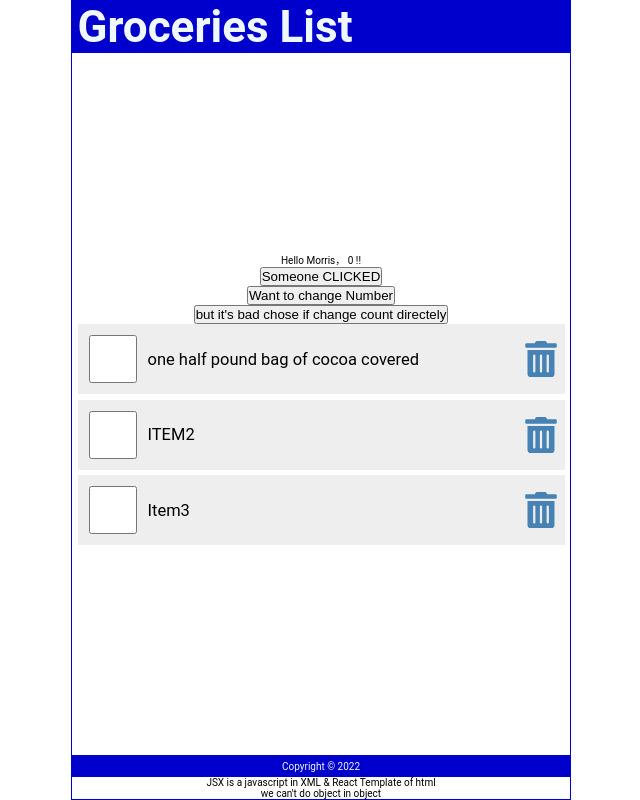
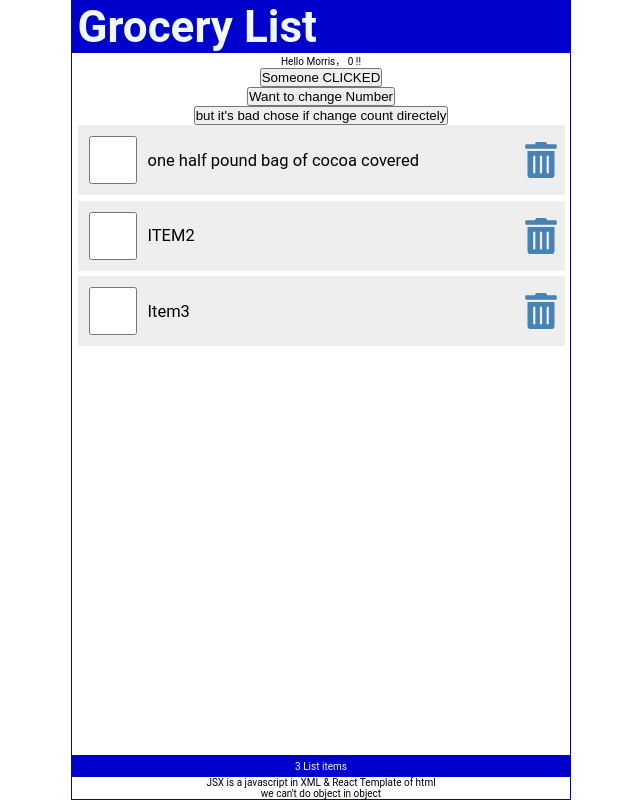
Before and after one commit to MorrisLCY/Grocery-List-Check-List-, a React (Create React App) app: page / in a window 1280 px wide. Shown: the whole page, without its empty margins (319-959 px from the left). Built offline with nearby package versions, Linux system fonts and the light colour scheme.

Commit message:
Ch8 props, props drilling

```diff
--- a/src/App.js
+++ b/src/App.js
@@ -1,13 +1,53 @@
 import Header from './Header';
 import Content from './Content';
 import Footer from './Footer';
+import { useState } from 'react';
 
 function App() {
+  const [items, setItems] = useState([
+        {
+            id: 1,
+            checked: false,
+            item: "one half pound bag of cocoa covered"
+        },
+        {
+            id: 2,
+            checked: false,
+            item: "ITEM2"
+        },
+        {
+            id: 3,
+            checked: false,
+            item: "Item3"
+        }
+    ]);
+
+    //CH7 Lists&Keys&Maps
+    const handleCheck = (id) => {
+      // this id is onchange id
+      const listItems = items.map((item) => item.id === id ? {...item, checked: !item.checked}: item);
+      setItems(listItems);
+      localStorage.setItem('shoppinglist', JSON.stringify(listItems));
+    }
+
+    const handleDelete = (id) => {
+        // console.log(`this is what you delete ${id}`);
+        const listItems = items.filter((item) => item.id !== id);
+        setItems(listItems);
+        localStorage.setItem('shoppinglist', JSON.stringify(listItems));
+    }
+
   return (
     <div className="App">
-      <Header />
-      <Content />
-      <Footer />
+      <Header title='Grocery List'/>
+      <Content
+        items={items}
+        handleCheck={handleCheck}
+        handleDelete={handleDelete}
+      />
+      <Footer
+        length={items.length}
+      />
       <p style={{fontsize: '10px'}}>JSX is a javascript in XML & React Template of html</p>
       <p>we can't do object in object </p>
     </div>
--- a/src/Content.js
+++ b/src/Content.js
@@ -1,27 +1,9 @@
 import { useState } from 'react';
-import { FaTrashAlt } from 'react-icons/fa';
+import ItemList from './ItemList';
 
-const Content = () => {
+const Content = ({items, handleCheck, handleDelete}) => {
     const [name, setName] = useState('Morris');
     const [count, setCount] = useState(0);
-    const [items, setItems] = useState([
-        {
-            id: 1,
-            checked: false,
-            item: "one half pound bag of cocoa covered"
-        },
-        {
-            id: 2,
-            checked: false,
-            item: "ITEM2"
-        },
-        {
-            id: 3,
-            checked: false,
-            item: "Item3"
-        }
-    ]);
-
     // CH6 useState
     const handleNameChange = () =>{
         const name = ['Morris', 'Paul', 'Teresa', 'Sylvia'];
@@ -39,21 +21,6 @@
         console.log(count)
     }
 
-    //CH7 Lists&Keys&Maps
-    const handleCheck = (id) => {
-        // this id is onchange id
-        const listItems = items.map((item) => item.id === id ? {...item, checked: !item.checked}: item);
-        setItems(listItems);
-        localStorage.setItem('shoppinglist', JSON.stringify(listItems));
-    }
-
-    const handleDelete = (id) => {
-        // console.log(`this is what you delete ${id}`);
-        const listItems = items.filter((item) => item.id !== id);
-        setItems(listItems);
-        localStorage.setItem('shoppinglist', JSON.stringify(listItems));
-    }
-
     return(
         <main>
             <p>
@@ -63,26 +30,11 @@
             <button onClick={handleClick1}>Want to change Number</button>
             <button onClick={handleClick2}>but it's bad chose if change count directely</button>
             {items.length ? (
-                <ul>
-                    {items.map((item) =>(
-                        <li className="item" key={item.id}>
-                            <input
-                                type="checkbox"
-                                onChange={()=>handleCheck(item.id)}
-                                checked={item.checked}
-                            />
-                            <label
-                                style={(item.checked) ? {textDecoration: 'line-through'} : null}
-                                onDoubleClick={()=>handleCheck(item.id)}
-                            >{item.item}</label>
-                            <FaTrashAlt
-                                onClick={()=>handleDelete(item.id)}
-                                role='button'
-                                tabIndex='0'
-                            />
-                        </li>
-                    ))}
-                </ul>
+                <ItemList
+                    items={items}
+                    handleCheck={handleCheck}
+                    handleDelete={handleDelete}
+                />
             ) : (
                 <p style={{ marginTop: '2rem' }}>Your List is empty</p>
             )}
--- a/src/Footer.js
+++ b/src/Footer.js
@@ -1,8 +1,8 @@
-const Footer = () => {
-    const today = new Date();
+const Footer = ({length}) => {
+    // const today = new Date();
     return (
         <footer>
-            <p>Copyright &copy; {today.getFullYear()}</p>
+            <p>{length} List {length ===1 ? "item" : "items"}</p>
         </footer>
     )
 }
--- a/src/Header.js
+++ b/src/Header.js
@@ -1,13 +1,19 @@
-const Header = () => {
+const Header = ({title}) => {
+    // also could use props and props.title
     // const headerStyle = {
     //     backgroundColor: 'royalblue',
     //     color: '#fff'
     // }
     return(
         <header>
-            <h1>Groceries List</h1>
+            <h1>{title}</h1>
         </header>
     )
 }
 
+Header.defaultProps ={
+    title: "if not passing props then Default Title"
+}
+
+
 export default Header
--- /dev/null
+++ b/src/ItemList.js
@@ -0,0 +1,17 @@
+import LineItem from './LineItem';
+const ItemList = ({items, handleCheck, handleDelete}) => {
+    return (
+        <ul>
+            {items.map((item) =>(
+                <LineItem
+                    key={item.id}
+                    item={item}
+                    handleCheck={handleCheck}
+                    handleDelete={handleDelete}
+                />
+            ))}
+        </ul>
+    )
+}
+
+export default ItemList;
--- /dev/null
+++ b/src/LineItem.js
@@ -0,0 +1,25 @@
+import { FaTrashAlt } from 'react-icons/fa';
+
+const LineItem = ({item, handleCheck, handleDelete}) =>{
+    return(
+        <li className="item" key={item.id}>
+            <input
+                type="checkbox"
+                onChange={()=>handleCheck(item.id)}
+                checked={item.checked}
+            />
+            <label
+                style={(item.checked) ? {textDecoration: 'line-through'} : null}
+                onDoubleClick={()=>handleCheck(item.id)}
+            >{item.item}</label>
+            <FaTrashAlt
+                onClick={()=>handleDelete(item.id)}
+                role='button'
+                tabIndex='0'
+                aria-label={`Delete ${item.item}`}
+            />
+        </li>
+    )
+}
+
+export default LineItem;
--- a/src/index.css
+++ b/src/index.css
@@ -46,7 +46,7 @@
   display: flex;
   flex-direction: column;
   flex-grow: 1;
-  justify-content: center;
+  justify-content: flex-start;
   align-items: center;
   overflow-y: auto;
 }
```
